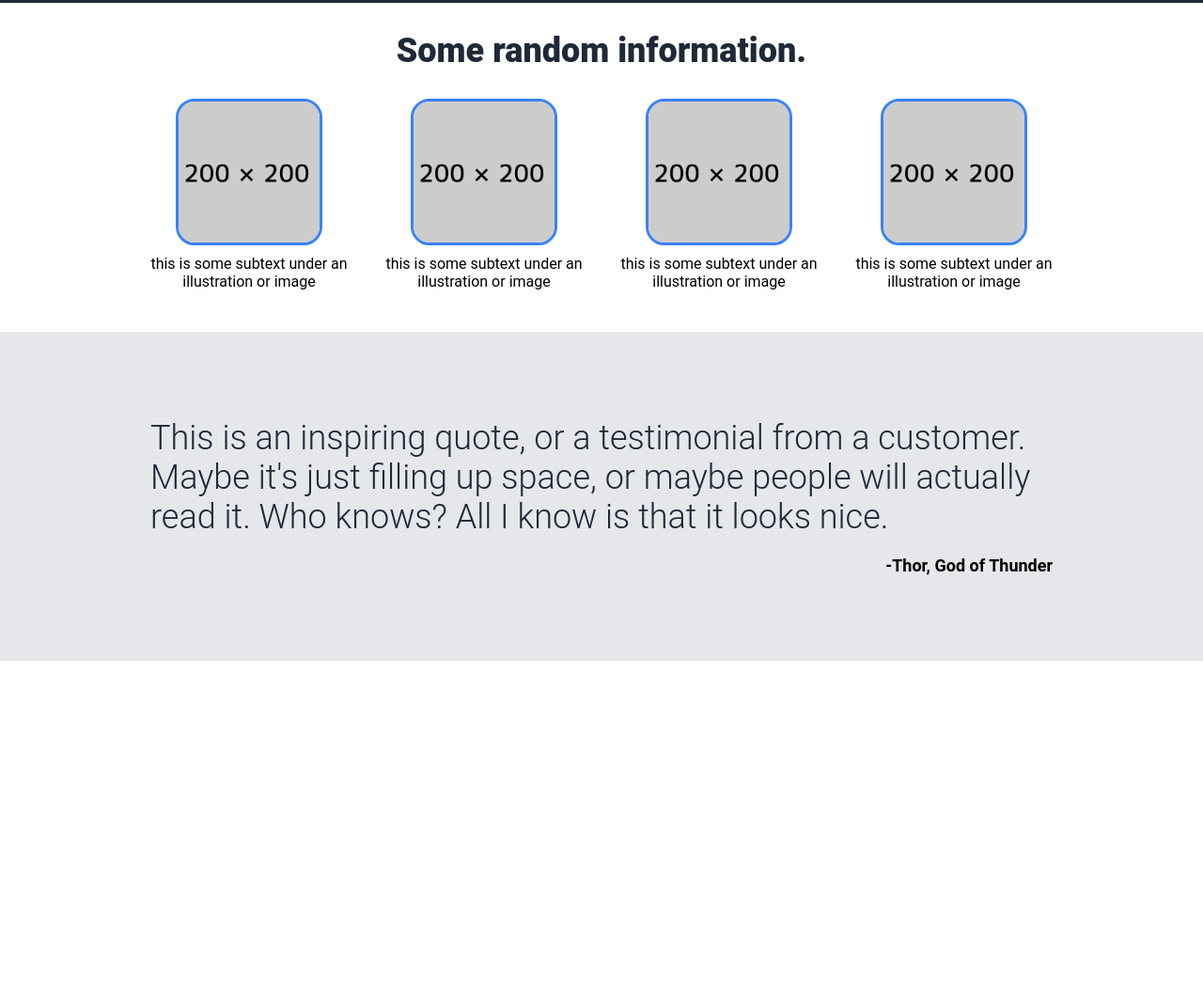
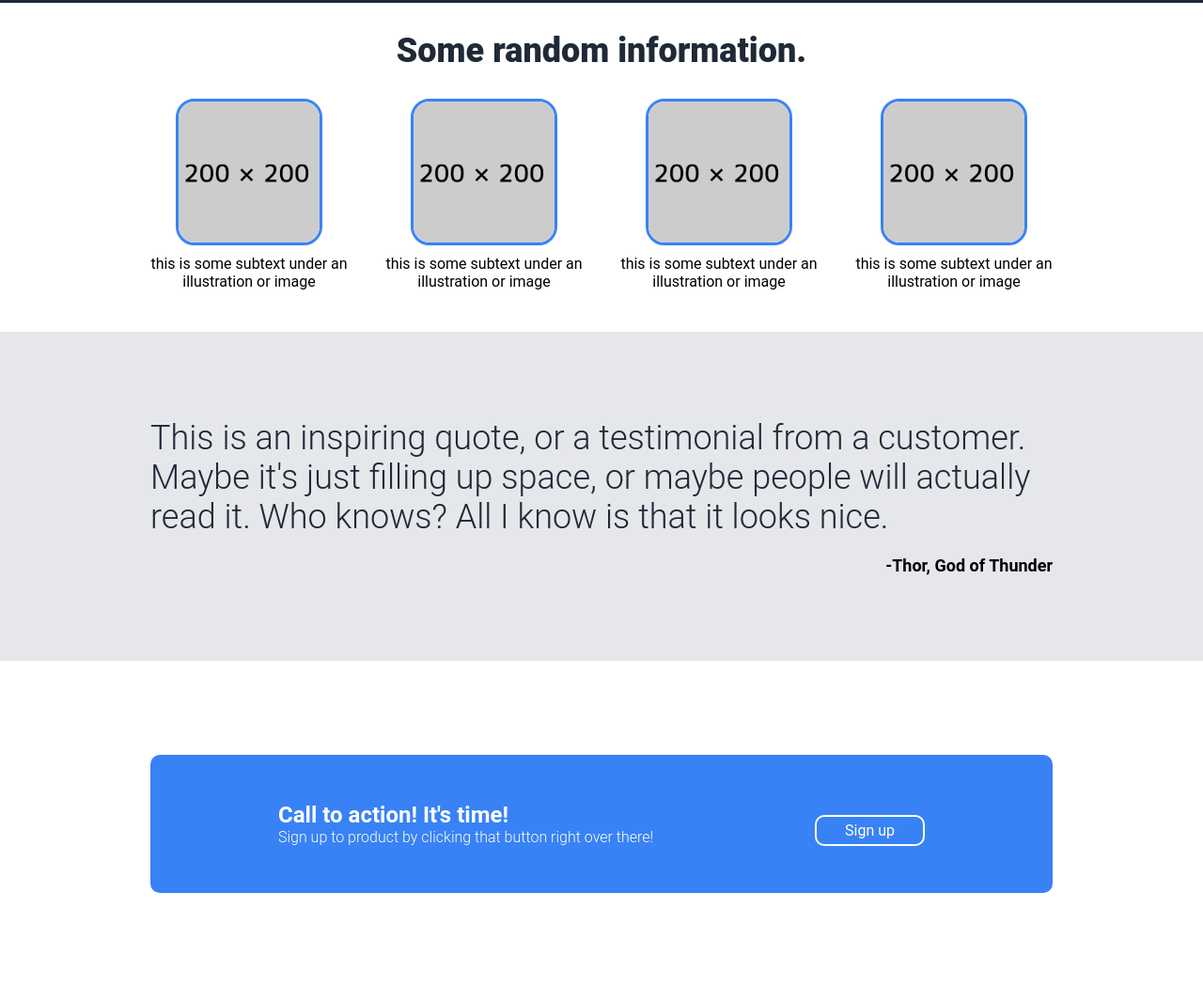
Before and after one commit to ZDOG017/the-odin-project-landing-page, a plain HTML site: page index.html in a window 1280 px wide. Shown: the part 561-1611 px from the top of the page at 94% size. Before the commit the page ends 1264 px from the top, so only its background shows below. Drawn offline with Linux system fonts and the light colour scheme.

Commit message:
add call-to-action section with styling and content

```diff
--- a/index.html
+++ b/index.html
@@ -69,5 +69,21 @@
             </div>
         </div>
     </div>
+
+    <div class="cta-container">
+        <div class="wrapper">
+            <div class="cta">
+                <div class="left-cta">
+                    <div class="h-cta">Call to action! It's time!</div>
+                    <p>Sign up to product by clicking that button right over there!</p>
+                </div>
+                <div class="right-cta">
+                    <button>
+                        Sign up
+                    </button>
+                </div>
+            </div>
+        </div>
+    </div>
 </body>
 </html>
--- a/style.css
+++ b/style.css
@@ -127,3 +127,34 @@ a {
     font-size: 18px;
     padding-top: 20px;
 }
+.cta-container {
+    padding: 100px;
+}
+.cta {
+    padding: 50px;
+    background-color: #3882f6;
+    display: flex;
+    justify-content: space-around;
+    align-items: flex-end;
+    border-radius: 10px;
+}
+
+.left-cta .h-cta , p{
+    color:white;
+}
+
+.h-cta {
+    font-weight: 700;
+    font-size: 24px;
+}
+.left-cta p {
+    font-weight: 300;
+}
+.right-cta button {
+    border: 2px white solid;
+    background-color: #3882f6;
+    color: white;
+    padding: 5px 30px;
+    border-radius: 10px;
+    font-size: 16px;
+}
```
